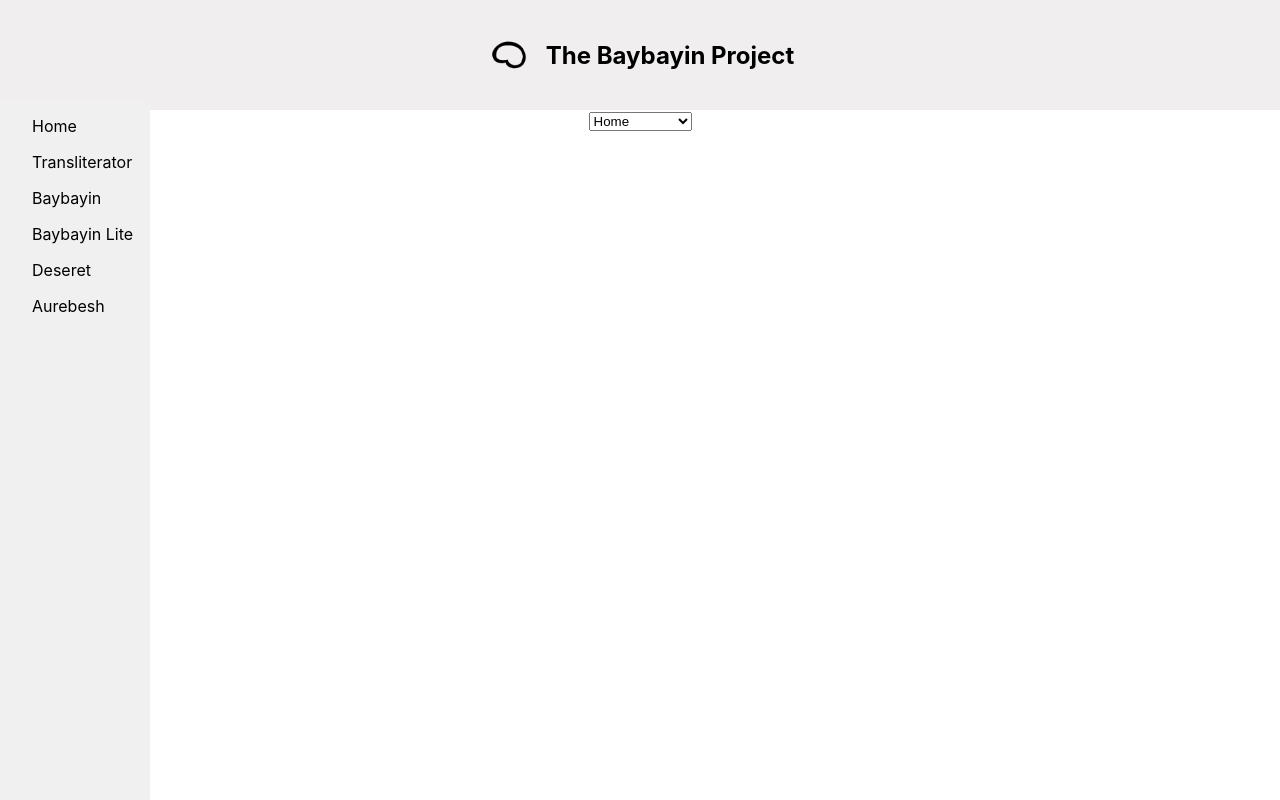
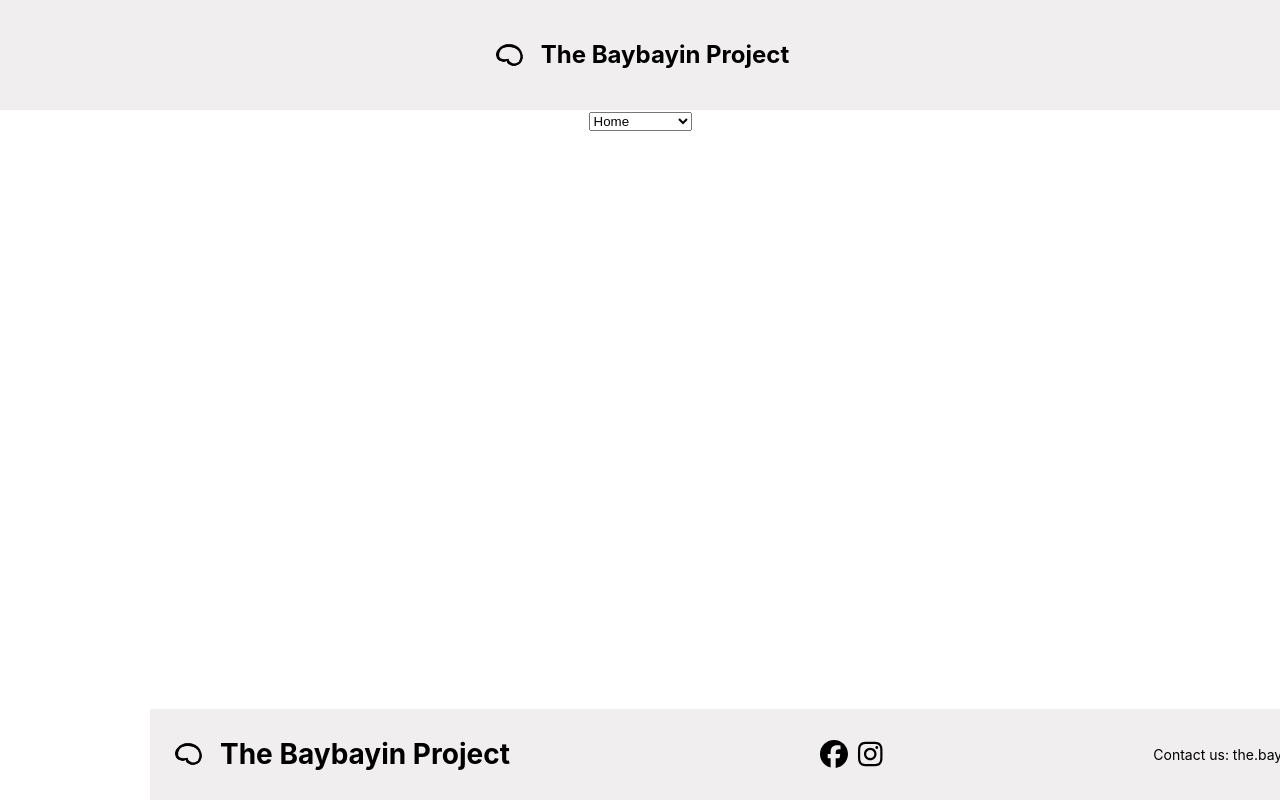
Before and after one commit to cmckinney-59/the-baybayin-project, a React (Vite) app: page / in a window 1280 px wide. Built offline with nearby package versions, Linux system fonts and the light colour scheme.

Commit message:
commented some stuff out

```diff
--- a/src/Root.tsx
+++ b/src/Root.tsx
@@ -1,20 +1,20 @@
 import { Outlet } from "react-router-dom";
 import Header from "./components/Header/Header";
-import Navigation from "./components/Navigation/Navigation";
+// import Navigation from "./components/Navigation/Navigation";
 import NavigationDropdown from "./components/NavigationDropdown/NavigationDropdown";
-// import Footer from "./components/Footer/Footer";
+import Footer from "./components/Footer/Footer";
 
 function RootLayout() {
   return (
     <>
       <div className="App">
         <Header />
-        <Navigation />
+        {/* <Navigation /> */}
         <NavigationDropdown />
         <main className="App-content">
           <Outlet />
         </main>
-        {/* <Footer /> */}
+        <Footer />
       </div>
     </>
   );
```
